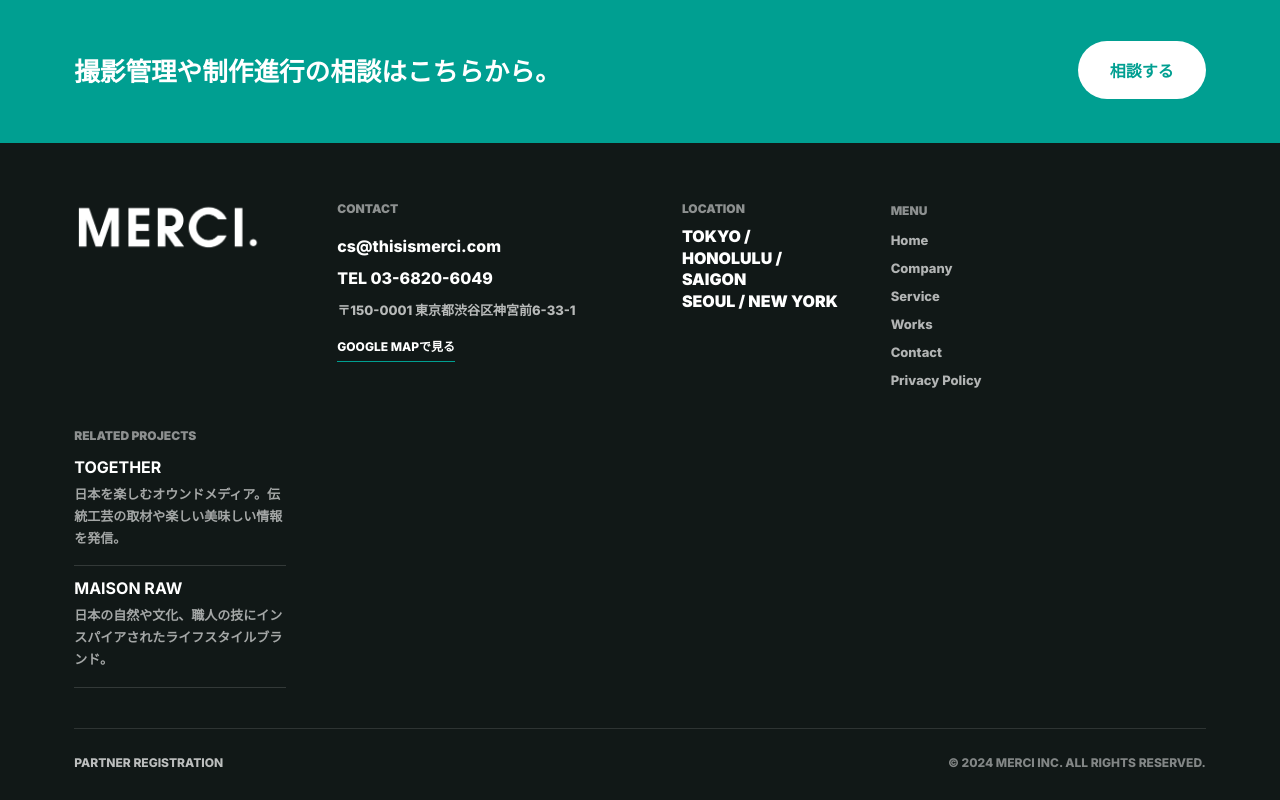
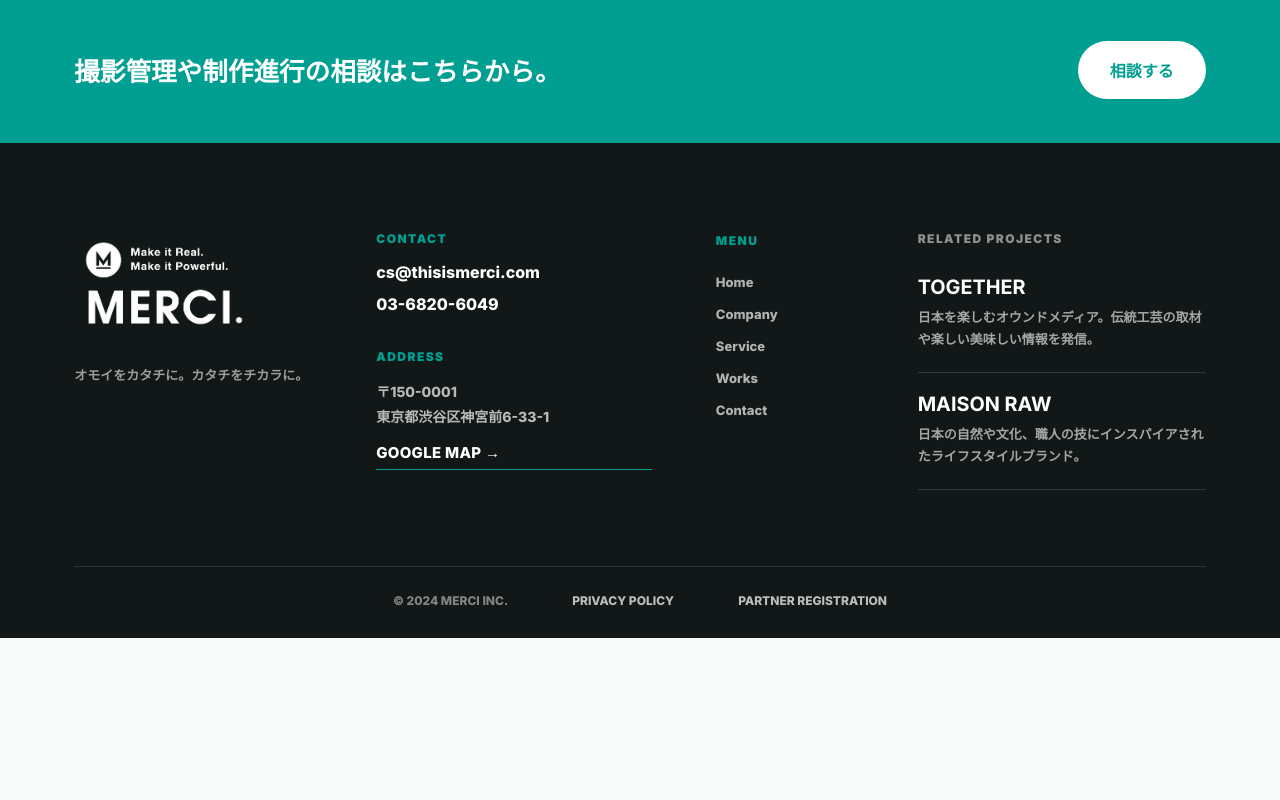
Before and after one commit to masashitakano917-maker/merci, a website: page services/platform/index.html in a window 1280 px wide. Shown: the part 1754-2554 px from the top of the page. After the commit the page ends 2392 px from the top, so only its background shows below. Drawn offline with Linux system fonts and the light colour scheme.

Commit message:
Refine footer layout

```diff
--- a/services/platform/index.html
+++ b/services/platform/index.html
@@ -121,18 +121,16 @@
 
       <footer class="footer" id="contact">
         <div class="footer-brand">
-          <img src="../../assets/merci-logo-word.png" alt="MERCI." />
+          <img src="../../assets/merci-logo-full-white.png" alt="MERCI." />
+          <p>オモイをカタチに。カタチをチカラに。</p>
         </div>
         <div class="footer-contact">
           <span>Contact</span>
           <a href="mailto:cs@thisismerci.com">cs@thisismerci.com</a>
-          <a href="tel:0368206049">TEL 03-6820-6049</a>
-          <p>〒150-0001 東京都渋谷区神宮前6-33-1</p>
-          <a class="map-link" href="https://www.google.com/maps/search/?api=1&amp;query=%E3%80%92150-0001%20%E6%9D%B1%E4%BA%AC%E9%83%BD%E6%B8%8B%E8%B0%B7%E5%8C%BA%E7%A5%9E%E5%AE%AE%E5%89%8D6-33-1" target="_blank" rel="noreferrer">Google mapで見る</a>
-        </div>
-        <div class="location-block">
-          <span>Location</span>
-          <p>TOKYO / HONOLULU / SAIGON<br />SEOUL / NEW YORK</p>
+          <a href="tel:0368206049">03-6820-6049</a>
+          <span class="footer-address-label">Address</span>
+          <p>〒150-0001<br />東京都渋谷区神宮前6-33-1</p>
+          <a class="map-link" href="https://www.google.com/maps/search/?api=1&amp;query=%E3%80%92150-0001%20%E6%9D%B1%E4%BA%AC%E9%83%BD%E6%B8%8B%E8%B0%B7%E5%8C%BA%E7%A5%9E%E5%AE%AE%E5%89%8D6-33-1" target="_blank" rel="noreferrer">Google map →</a>
         </div>
         <nav class="footer-nav" aria-label="Footer navigation">
           <a href="../../index.html?skipIntro=1#home">Home</a>
@@ -140,7 +138,6 @@
           <a href="../../index.html?skipIntro=1#services">Service</a>
           <a href="../../index.html?skipIntro=1#works">Works</a>
           <a href="../../index.html?skipIntro=1#contact">Contact</a>
-          <a href="https://www.thisismerci.com/privacy-policy" target="_blank" rel="noreferrer">Privacy Policy</a>
         </nav>
         <div class="footer-related" aria-label="Related projects">
           <a href="https://together-japan.com" target="_blank" rel="noreferrer">
@@ -153,8 +150,9 @@
           </a>
         </div>
         <div class="footer-bottom">
-          <a href="https://www.thisismerci.com/partner-registration" target="_blank" rel="noreferrer">Partner registration</a>
-          <span>© 2024 merci Inc. All Rights Reserved.</span>
+          <span>© 2024 merci Inc.</span>
+          <a href="https://www.thisismerci.com/privacy-policy" target="_blank" rel="noreferrer">Privacy Policy</a>
+          <a href="https://www.thisismerci.com/partner-registration" target="_blank" rel="noreferrer">Partner Registration</a>
         </div>
       </footer>
     </main>
--- a/styles.css
+++ b/styles.css
@@ -866,12 +866,12 @@ body.intro-locked .site-shell {
 .footer {
   display: grid;
   grid-template-columns:
-    minmax(170px, 0.78fr)
-    minmax(230px, 1.08fr)
-    minmax(130px, 0.58fr)
-    minmax(260px, 1.16fr);
-  gap: 40px clamp(28px, 4vw, 72px);
-  padding: 58px clamp(20px, 5.8vw, 112px) 30px;
+    minmax(230px, 0.95fr)
+    minmax(260px, 1.1fr)
+    minmax(130px, 0.55fr)
+    minmax(280px, 1.15fr);
+  gap: 46px clamp(32px, 5vw, 92px);
+  padding: 88px clamp(24px, 5.8vw, 112px) 30px;
   background: var(--charcoal);
   color: rgba(255, 255, 255, 0.78);
   font-weight: 800;
@@ -882,11 +882,19 @@ body.intro-locked .site-shell {
 }
 
 .footer-brand {
+  display: grid;
+  gap: 28px;
   align-self: start;
 }
 
 .footer-brand img {
-  width: min(100%, 188px);
+  width: min(100%, 180px);
+}
+
+.footer-brand p {
+  color: rgba(255, 255, 255, 0.58);
+  font-size: 13px;
+  line-height: 1.8;
 }
 
 .footer-contact {
@@ -896,48 +904,47 @@ body.intro-locked .site-shell {
   gap: 10px;
 }
 
-.footer-contact span,
-.location-block span {
+.footer-contact span {
   display: block;
-  margin-bottom: 10px;
-  color: rgba(255, 255, 255, 0.52);
+  margin: 0 0 6px;
+  color: var(--emerald);
   font-size: 12px;
+  letter-spacing: 0.12em;
   font-weight: 900;
   text-transform: uppercase;
+}
+
+.footer-address-label {
+  margin-top: 24px !important;
 }
 
 .footer-contact a {
   color: var(--white);
-  font-size: clamp(15px, 1.25vw, 20px);
+  font-size: clamp(16px, 1.2vw, 20px);
   line-height: 1.35;
 }
 
 .footer-contact p {
   color: rgba(255, 255, 255, 0.7);
-  font-size: 13px;
-  line-height: 1.8;
+  font-size: 14px;
+  line-height: 1.75;
 }
 
 .map-link {
-  margin-top: 6px;
+  width: min(100%, 460px);
+  margin-top: 4px;
   padding-bottom: 6px;
   border-bottom: 1px solid var(--emerald);
   color: var(--white);
-  font-size: 12px !important;
+  font-size: 15px !important;
+  letter-spacing: 0.02em;
   text-transform: uppercase;
 }
 
-.location-block p {
-  color: var(--white);
-  font-size: clamp(16px, 1.2vw, 20px);
-  line-height: 1.35;
-  font-weight: 900;
-}
-
 .footer-nav {
   display: grid;
   align-content: start;
-  gap: 12px;
+  gap: 16px;
   padding-top: 2px;
   color: rgba(255, 255, 255, 0.68);
   font-size: 13px;
@@ -946,11 +953,16 @@ body.intro-locked .site-shell {
 .footer-nav::before,
 .footer-related::before {
   display: block;
-  margin-bottom: 2px;
+  margin-bottom: 10px;
+  color: var(--emerald);
+  font-size: 12px;
+  letter-spacing: 0.12em;
+  font-weight: 900;
+  text-transform: uppercase;
+}
+
+.footer-related::before {
   color: rgba(255, 255, 255, 0.52);
-  font-size: 12px;
-  font-weight: 900;
-  text-transform: uppercase;
 }
 
 .footer-nav::before {
@@ -976,14 +988,14 @@ body.intro-locked .site-shell {
 .footer-related {
   display: grid;
   align-content: start;
-  gap: 14px;
+  gap: 22px;
   margin-top: 0;
   background: transparent;
 }
 
 .footer-related a {
   min-height: 0;
-  padding: 0 0 16px;
+  padding: 0 0 22px;
   border-bottom: 1px solid rgba(255, 255, 255, 0.14);
   background: transparent;
   transition: color 180ms ease, border-color 180ms ease;
@@ -997,7 +1009,7 @@ body.intro-locked .site-shell {
   display: block;
   margin-bottom: 8px;
   color: var(--white);
-  font-size: clamp(16px, 1.2vw, 22px);
+  font-size: clamp(18px, 1.55vw, 28px);
   line-height: 1;
 }
 
@@ -1011,9 +1023,10 @@ body.intro-locked .site-shell {
 .footer-bottom {
   grid-column: 1 / -1;
   display: flex;
-  justify-content: space-between;
-  gap: 24px;
+  justify-content: center;
+  gap: clamp(28px, 5vw, 80px);
   padding-top: 26px;
+  margin-top: 30px;
   border-top: 1px solid rgba(255, 255, 255, 0.12);
   color: rgba(255, 255, 255, 0.48);
   font-size: 12px;
```
Also changed, not shown: index.html (+9 -11 lines), services/production/index.html (+9 -11 lines), services/production/photo-movie/index.html (+9 -11 lines), services/production/retouch/index.html (+9 -11 lines), services/production/virtual-staging/index.html (+9 -11 lines).
